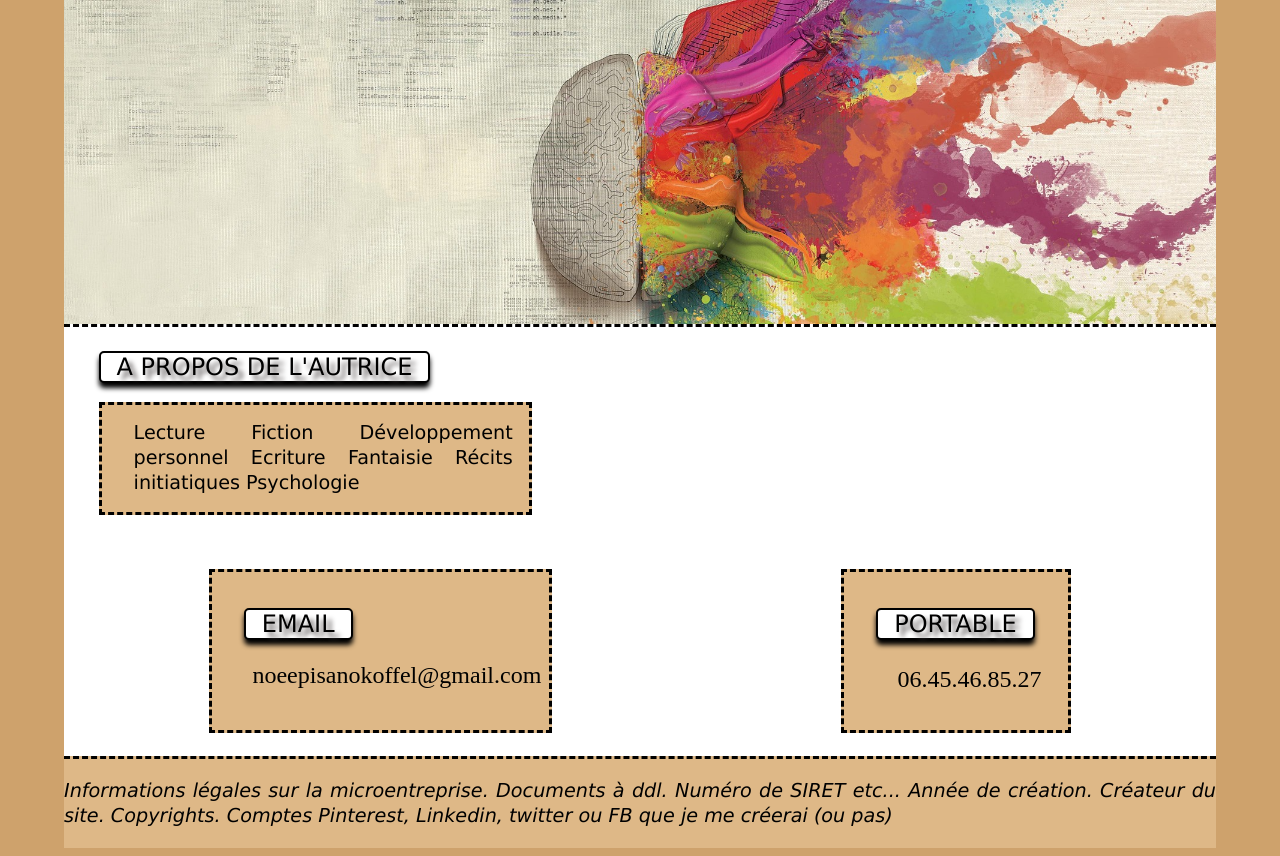
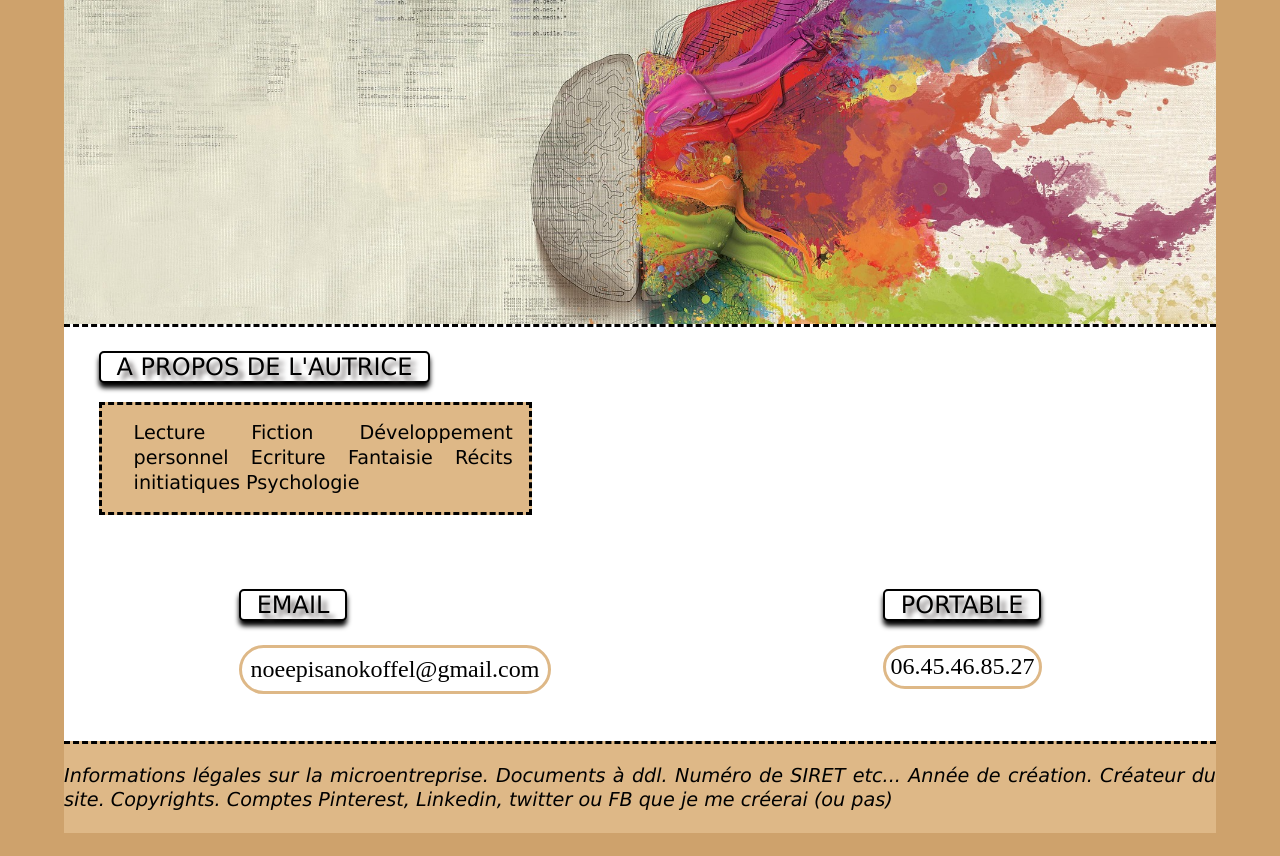
Before and after one commit to NoeePK/SITE_CV, a website: page contact.html in a window 1280 px wide. Shown: the part 199-1055 px from the top of the page. Drawn offline with Linux system fonts and the light colour scheme.

Commit message:
commit on master

```diff
--- a/contact.html
+++ b/contact.html
@@ -36,11 +36,11 @@
     <section class="contacts">
         <aside>
             <h2>Email</h2>
-                <p><a href="mailto: noeepisanokoffel@gmail.com" id="mailto">noeepisanokoffel@gmail.com</mailto:></a></p>
+                <p class="btn_contact">noeepisanokoffel@gmail.com</p>
         </aside>
         <aside>
             <h2>Portable</h2>
-                <p id="phone">06.45.46.85.27</p>
+                <p class="btn_contact">06.45.46.85.27</p>
         </aside>
     </section>
     <footer>
--- a/sass/layout/_header.scss
+++ b/sass/layout/_header.scss
@@ -8,14 +8,15 @@ header {
             display: flex;
             flex-direction: column;
             }
-
         .logo img{
             width: 10rem;
             height: 10rem;
             @include heading_box;
             margin: 5% 0 5% 10%;
+            transition: transform 1s;
+
             &:hover{
-                transform: rotate(10deg);
+                transform: rotate(-10deg);
             }
         }
 }
--- a/sass/pages/_contact.scss
+++ b/sass/pages/_contact.scss
@@ -5,45 +5,28 @@
 }
 
 
-
-#mailto{
-    color: black;
-    font-size: 1.5em;
-    text-decoration: none;
-
-    border: $primary_color;
-    padding: 2% 3% 2% 3%;
-
-    border-radius: 2rem;
-        &:hover{
-            background-color: $primary_color;
-            transform: scale(1.50);
-            border: 3px solid black;
-            background-color: white;
-}}
-
-#phone{
-    color: black;
-    font-size: 1.5em;
-    margin: 1rem 1rem 1rem 1rem;
-    border: $primary_color;
-    padding: 2% 3% 2% 3%;
-
-    border-radius: 2rem;
-        &:hover{
-            background-color: $primary_color;
-            border: 3px solid black;
-            background-color: white;
-}}
-
 .contacts{
     display: flex;
     flex-wrap: wrap;
     justify-content: space-around;
 
+}
 
-        & aside{
-            @include cadres;
+.btn_contact{
+    color: black;
+    font-size: 1.5em;
+    text-decoration: none;
+    border: 3px solid $primary_color;
+    padding: 2% 3% 2% 3%;
+    width: fit-content;
+    border-radius: 2rem;
+    transform:scale(1);
+    transition: transform 400ms;
 
-        }
-}
+        &:hover{
+
+            transform: scale(1.50);
+            border: 3px solid white;
+            background-color: $secondary_color;
+            color: white;
+}}
```
Also changed, not shown: compiled/style.css, 1 other file.
